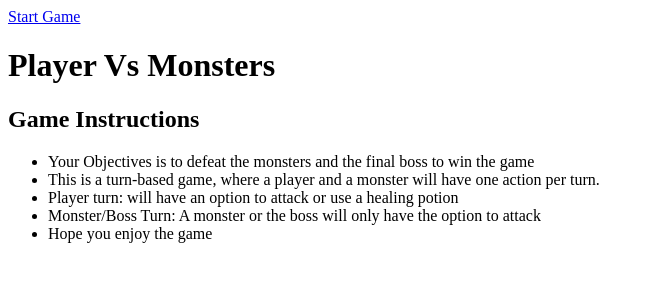
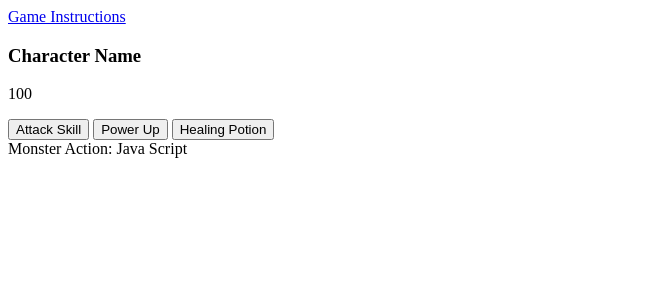
Before and after one commit to MurtadhaFateel/GoblinCrypt, a plain HTML site: page index.html in a window 1280 px wide. Shown: the whole page, without its empty margins (0-654 px from the left). Drawn offline with Linux system fonts and the light colour scheme.

Commit message:
Organized the code + added the basic html required for the main game for now

```diff
--- a/index.html
+++ b/index.html
@@ -4,25 +4,33 @@
     <meta charset="UTF-8">
     <meta name="viewport" content="width=device-width, initial-scale=1.0">
     <title>Player Vs Monster</title>
-    <link rel="stylesheet" href="./css/style.css">
     <script src="./js/app.js" defer></script>
-    <a href="./html/gameInstructions.html">Start Game</a>
+    <a href="./html/gameInstructions.html">Game Instructions</a>
 </head>
 <body>
-    <h1>Player Vs Monsters</h1>
+    <main class="container">
 
-    <h2>Game Instructions</h2>
-    <div id="GameInstructions">
-        <ul id="InstructionsList">
-            <li>Your Objectives is to defeat the monsters and the final boss to win the game</li>
-            <li>This is a turn-based game, where a player and a monster will have one action per turn.</li>
-            <li>Player turn: will have an option to attack or use a healing potion</li>
-            <li>Monster/Boss Turn:  A monster or the boss will only have the option to attack</li>
-            <li>Hope you enjoy the game</li>
-        </ul>
-    </div>
+        <div id="charcterAction">
+            <h3 id="CharName">Character Name</h3>
 
-    <!-- <button id="StartGamebtn">Start the Game</button> -->
+            <p id="charHP">100</p>
 
+            <button id="charAttackSkill">
+                Attack Skill
+            </button>
+
+            <button id="charPowerUp">
+                Power Up
+            </button>
+
+            <button id="charPotion">
+                Healing Potion
+            </button>
+        </div>
+
+        <div id="monsterAction">
+            <label >Monster Action: </label> <label id="monsterActionDisplay">Java Script</label>
+        </div>
+    </main>
 </body>
 </html>
```
Also changed, not shown: html/gameInstructions.html (+13 -1 lines).
